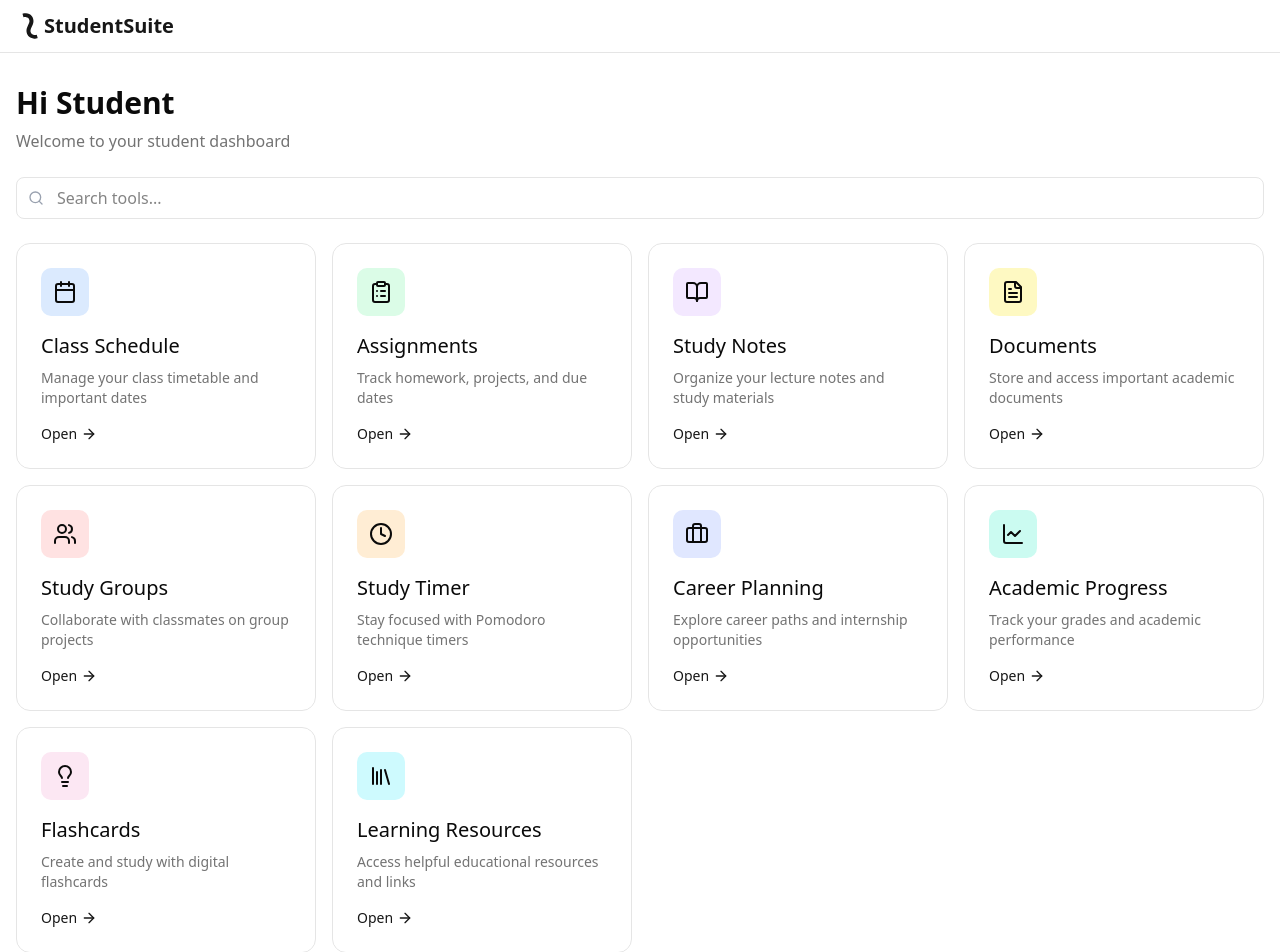
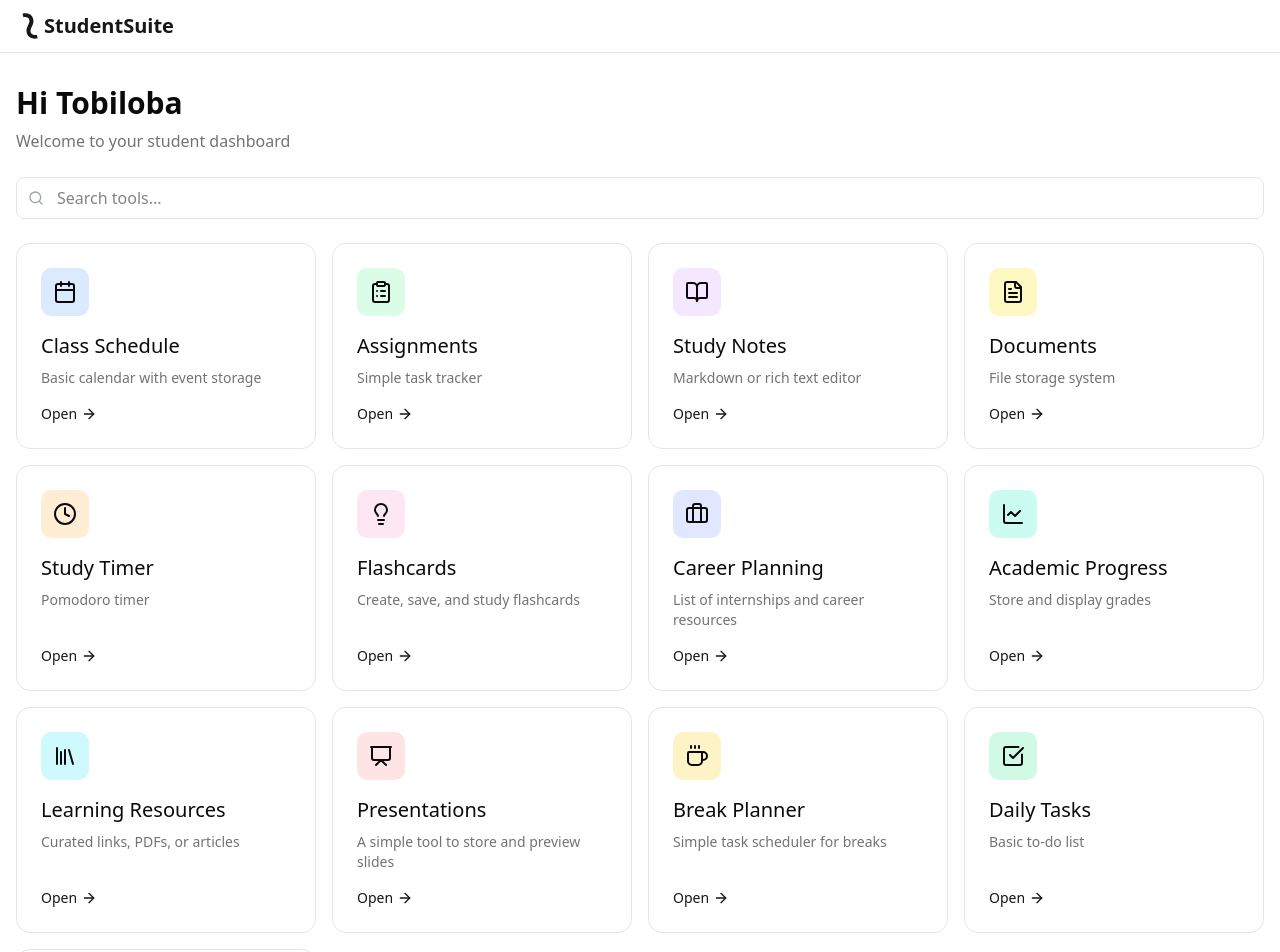
Before and after one commit to Intellihackz/student-suite-v1, a Next.js app: page /dashboard in a window 1280 px wide. Shown: the top 952 px of the page. Built offline with nearby package versions, Linux system fonts and the light colour scheme; no server answers.

Commit message:
update tool descriptions and add new tools to the dashboard

```diff
--- a/src/components/dashboard/tool-dashboard.tsx
+++ b/src/components/dashboard/tool-dashboard.tsx
@@ -3,18 +3,20 @@
 import { useEffect, useState } from "react";
 import { ToolCard } from "./tool-card";
 import { AnimatedGroup } from "@/components/ui/animated-group";
-import { useUser } from "@clerk/nextjs";
 import {
   Calendar,
   ClipboardList,
   BookOpen,
   FileText,
-  Users,
   Clock,
   Briefcase,
   LineChart,
   Lightbulb,
   Library,
+  Presentation,
+  Coffee,
+  CheckSquare,
+  Music,
   Search
 } from "lucide-react";
 
@@ -33,7 +35,7 @@ const tools: Tool[] = [
   {
     id: "calendar",
     name: "Class Schedule",
-    description: "Manage your class timetable and important dates",
+    description: "Basic calendar with event storage",
     icon: <Calendar className="h-6 w-6" />,
     color: "bg-blue-100 dark:bg-blue-950",
     href: "/dashboard/calendar",
@@ -41,7 +43,7 @@ const tools: Tool[] = [
   {
     id: "assignments",
     name: "Assignments",
-    description: "Track homework, projects, and due dates",
+    description: "Simple task tracker",
     icon: <ClipboardList className="h-6 w-6" />,
     color: "bg-green-100 dark:bg-green-950",
     href: "/dashboard/assignments",
@@ -49,7 +51,7 @@ const tools: Tool[] = [
   {
     id: "notes",
     name: "Study Notes",
-    description: "Organize your lecture notes and study materials",
+    description: "Markdown or rich text editor",
     icon: <BookOpen className="h-6 w-6" />,
     color: "bg-purple-100 dark:bg-purple-950",
     href: "/dashboard/notes",
@@ -57,31 +59,31 @@ const tools: Tool[] = [
   {
     id: "documents",
     name: "Documents",
-    description: "Store and access important academic documents",
+    description: "File storage system",
     icon: <FileText className="h-6 w-6" />,
     color: "bg-yellow-100 dark:bg-yellow-950",
     href: "/dashboard/documents",
   },
   {
-    id: "groups",
-    name: "Study Groups",
-    description: "Collaborate with classmates on group projects",
-    icon: <Users className="h-6 w-6" />,
-    color: "bg-red-100 dark:bg-red-950",
-    href: "/dashboard/groups",
-  },
-  {
     id: "pomodoro",
     name: "Study Timer",
-    description: "Stay focused with Pomodoro technique timers",
+    description: "Pomodoro timer",
     icon: <Clock className="h-6 w-6" />,
     color: "bg-orange-100 dark:bg-orange-950",
     href: "/dashboard/pomodoro",
   },
   {
+    id: "flashcards",
+    name: "Flashcards",
+    description: "Create, save, and study flashcards",
+    icon: <Lightbulb className="h-6 w-6" />,
+    color: "bg-pink-100 dark:bg-pink-950",
+    href: "/dashboard/flashcards",
+  },
+  {
     id: "career",
     name: "Career Planning",
-    description: "Explore career paths and internship opportunities",
+    description: "List of internships and career resources",
     icon: <Briefcase className="h-6 w-6" />,
     color: "bg-indigo-100 dark:bg-indigo-950",
     href: "/dashboard/career",
@@ -89,33 +91,57 @@ const tools: Tool[] = [
   {
     id: "progress",
     name: "Academic Progress",
-    description: "Track your grades and academic performance",
+    description: "Store and display grades",
     icon: <LineChart className="h-6 w-6" />,
     color: "bg-teal-100 dark:bg-teal-950",
     href: "/dashboard/progress",
   },
   {
-    id: "flashcards",
-    name: "Flashcards",
-    description: "Create and study with digital flashcards",
-    icon: <Lightbulb className="h-6 w-6" />,
-    color: "bg-pink-100 dark:bg-pink-950",
-    href: "/dashboard/flashcards",
-  },
-  {
     id: "resources",
     name: "Learning Resources",
-    description: "Access helpful educational resources and links",
+    description: "Curated links, PDFs, or articles",
     icon: <Library className="h-6 w-6" />,
     color: "bg-cyan-100 dark:bg-cyan-950",
     href: "/dashboard/resources",
+  },
+  {
+    id: "presentations",
+    name: "Presentations",
+    description: "A simple tool to store and preview slides",
+    icon: <Presentation className="h-6 w-6" />,
+    color: "bg-rose-100 dark:bg-rose-950",
+    href: "/dashboard/presentations",
+  },
+  {
+    id: "breaks",
+    name: "Break Planner",
+    description: "Simple task scheduler for breaks",
+    icon: <Coffee className="h-6 w-6" />,
+    color: "bg-amber-100 dark:bg-amber-950",
+    href: "/dashboard/breaks",
+  },
+  {
+    id: "tasks",
+    name: "Daily Tasks",
+    description: "Basic to-do list",
+    icon: <CheckSquare className="h-6 w-6" />,
+    color: "bg-emerald-100 dark:bg-emerald-950",
+    href: "/dashboard/tasks",
+  },
+  {
+    id: "music",
+    name: "Study Music",
+    description: "Embed Spotify/YouTube playlists",
+    icon: <Music className="h-6 w-6" />,
+    color: "bg-violet-100 dark:bg-violet-950",
+    href: "/dashboard/music",
   },
 ];
 
 export default function ToolDashboard() {
   const [mounted, setMounted] = useState(false);
+  const [userName, setUserName] = useState("Student");
   const [searchQuery, setSearchQuery] = useState("");
-  const { user, isLoaded } = useUser();
 
   // Filter tools based on search query
   const filteredTools = tools.filter(tool =>
@@ -125,9 +151,12 @@ export default function ToolDashboard() {
 
   useEffect(() => {
     setMounted(true);
+    // In a real app, you might fetch the user's name from an API or context
+    // For now, we'll use a static name
+    setUserName("Tobiloba");
   }, []);
 
-  if (!mounted || !isLoaded) {
+  if (!mounted) {
     return null;
   }
 
@@ -135,7 +164,7 @@ export default function ToolDashboard() {
     <div className="space-y-6">
       {/* User Greeting */}
       <div className="flex flex-col space-y-2">
-        <h1 className="text-3xl font-bold">Hi {user?.firstName || 'Student'}</h1>
+        <h1 className="text-3xl font-bold">Hi {userName}</h1>
         <p className="text-muted-foreground">Welcome to your student dashboard</p>
       </div>
 
```
